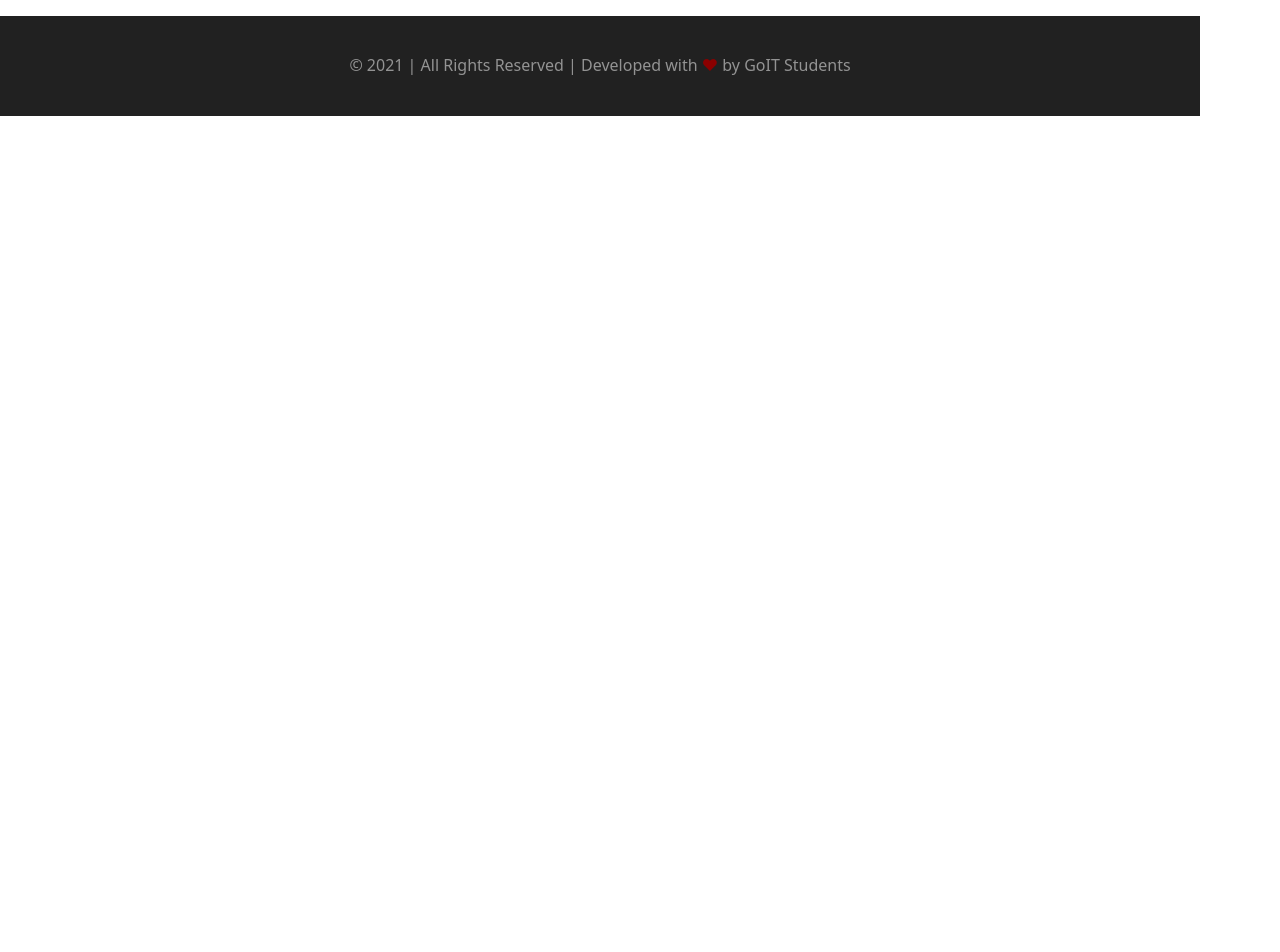
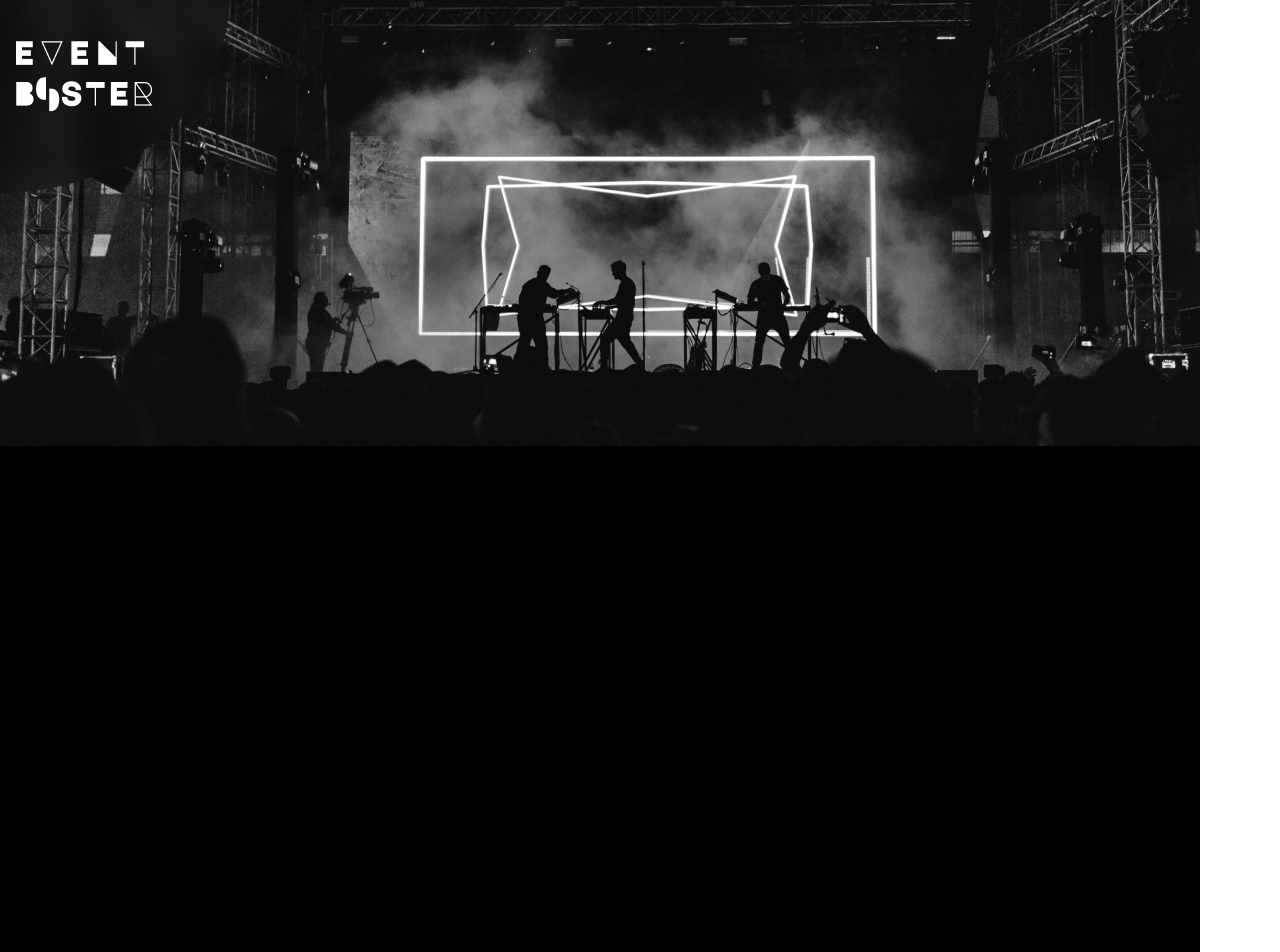
Before and after one commit to FredyBarajas/final-proyect-js-gr1, a website built with Parcel: page src/index.html in a window 1280 px wide. Shown: the top 952 px of the page. Before the commit the page ends 800 px from the top, so only its background shows below. Built offline with nearby package versions, Linux system fonts and the light colour scheme.

Commit message:
MarkedBackground 1

```diff
--- a/src/index.html
+++ b/src/index.html
@@ -9,7 +9,9 @@
   </head>
   <body>
     <!-- ❗️❗️❗️ Add partials like so for every page -->
+    <include src="./partials/MarkedBackground.html"></include>
     <include src="./partials/footer.html"></include>
+
 
   </body>
 </html>
--- /dev/null
+++ b/src/partials/MarkedBackground.html
@@ -0,0 +1,8 @@
+<section>
+    <div class="fondoBanda">
+        <div class="logoEvento"></div>
+    </div>
+    <div class="fondoBlack">
+
+    </div>
+</section>
--- /dev/null
+++ b/src/sass/MarkedBackground.scss
@@ -0,0 +1,42 @@
+.fondoBanda{
+ background-image: url("../images/picPC.png");
+ background-size: cover;
+ max-width: 1200px;
+ height: 446px;
+ @media (max-width:767px) {
+    background-image: url("../images/picTABLET.png");
+    background-size: cover;
+    max-width: 768px;
+    height: 364px;
+ }
+ @media (max-width: 320px) {
+    background-image: url("../images/picMOBILE.png");
+    background-size: cover;
+    max-width: 320px;
+    height: 364px;
+
+ }
+}
+.fondoBlack{
+    background-color: black;
+    max-width: 1200px;
+    height: 1502px;
+}
+.logoEvento{
+ background-image: url(../images/logoEventPC.png);
+ margin-left: 0;
+ margin-top: 0;
+ width: 229px;
+ height: 193px;
+ @media (max-width:767px) {
+    background-image: url("../images/logoEventTABLET.png");
+    width: 179.5px;
+    height: 151px;
+ }
+ @media (max-width:320px) {
+    background-image: url("../images/logoEventMOBILE.png");
+    width: 103.5px;
+    height: 90px;
+
+ }
+}
--- a/src/sass/index.scss
+++ b/src/sass/index.scss
@@ -1,2 +1,3 @@
 @import './common';
 @import './footer';
+@import './MarkedBackground.scss';
```
Also changed, not shown: src/images/logoEventMOBILE.png (added), src/images/logoEventPC.png (added), src/images/logoEventTABLET.png (added), src/images/picMOBILE.png (added), src/images/picPC.png (added), src/images/picTABLET.png (added).
